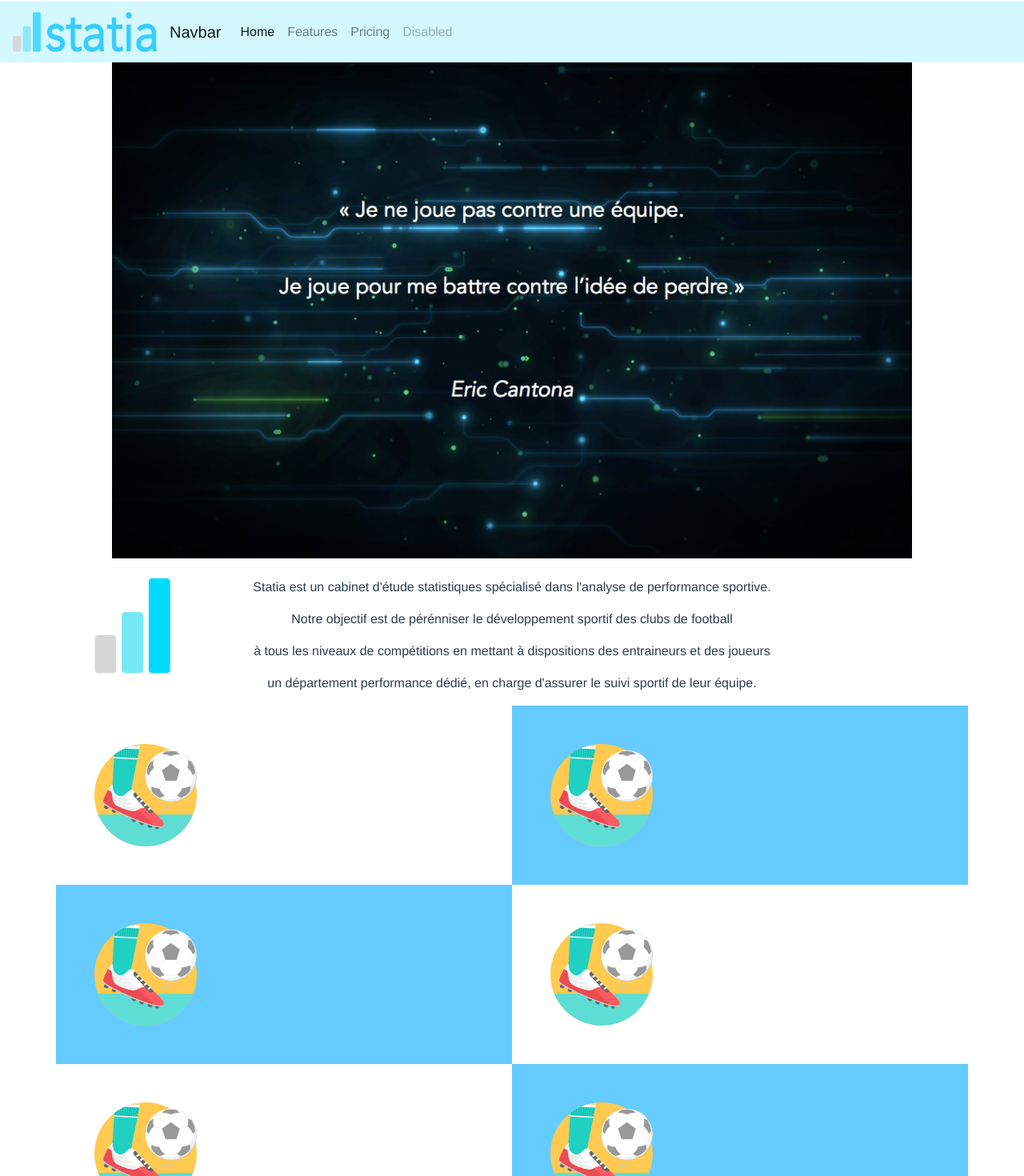
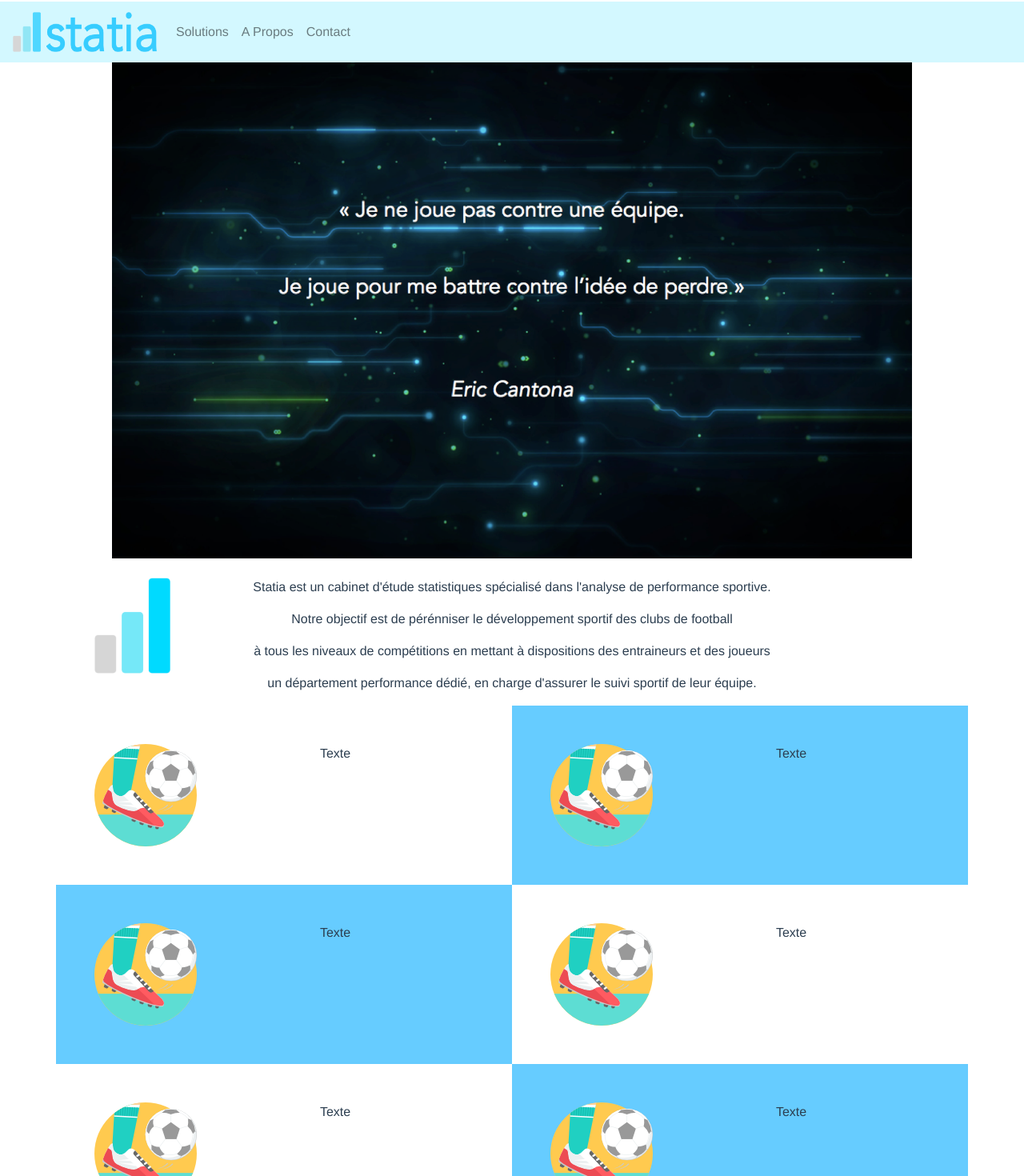
Before and after one commit to NicoK78/Projet_Annuel_ESGI, a Vue app in the folder Statia_web/: page / in a window 1280 px wide. Shown: the top 1470 px of the page at 80% size. Built offline with nearby package versions, Linux system fonts and the light colour scheme.

Commit message:
nom des liens changer

```diff
--- a/Statia_web/src/App.vue
+++ b/Statia_web/src/App.vue
@@ -10,19 +10,13 @@
       <div class="collapse navbar-collapse" id="navbarNav">
         <ul class="navbar-nav">
           <li class="nav-item">
-            <a class="navbar-brand" href="#">Navbar</a>
-          </li>
-          <li class="nav-item active">
-            <a class="nav-link" href="#">Home <span class="sr-only">(current)</span></a>
+            <a class="nav-link" href="#">Solutions</a>
           </li>
           <li class="nav-item">
-            <a class="nav-link" href="#">Features</a>
+            <a class="nav-link" href="#">A Propos</a>
           </li>
           <li class="nav-item">
-            <a class="nav-link" href="#">Pricing</a>
-          </li>
-          <li class="nav-item">
-            <a class="nav-link disabled" href="#">Disabled</a>
+            <a class="nav-link" href="#">Contact</a>
           </li>
         </ul>
       </div>
@@ -43,25 +37,31 @@
       <div class="row">
         <div class="col-md-6 p-5">
           <img class="pull-left" src="./assets/football.png" alt="">
+          <p>Texte</p>
         </div>
         <div class="col-md-6 backBlue p-5">
           <img class="pull-left" src="./assets/football.png" alt="">
+          <p>Texte</p>
         </div>
       </div>
       <div class="row">
         <div class="col-md-6 p-5 backBlue">
           <img class="pull-left" src="./assets/football.png" alt="">
+          <p>Texte</p>
         </div>
         <div class="col-md-6 p-5">
           <img class="pull-left" src="./assets/football.png" alt="">
+          <p>Texte</p>
         </div>
       </div>
       <div class="row">
         <div class="col-md-6 p-5">
           <img class="pull-left" src="./assets/football.png" alt="">
+          <p>Texte</p>
         </div>
         <div class="col-md-6 backBlue p-5">
           <img class="pull-left" src="./assets/football.png" alt="">
+          <p>Texte</p>
         </div>
       </div>
 
```
